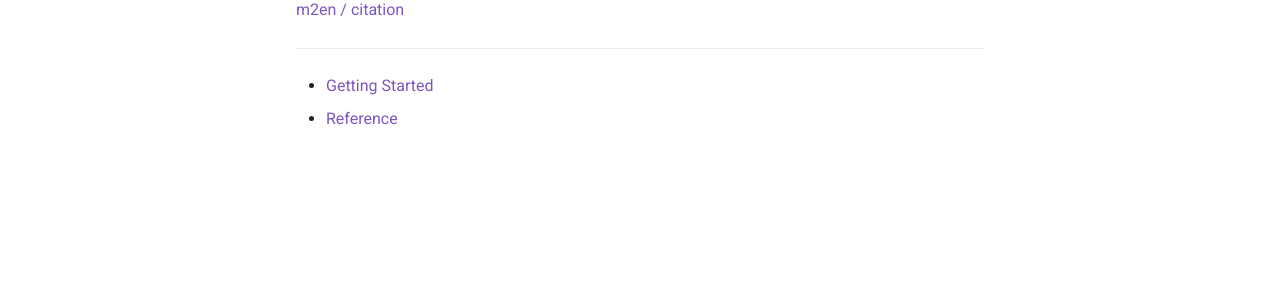
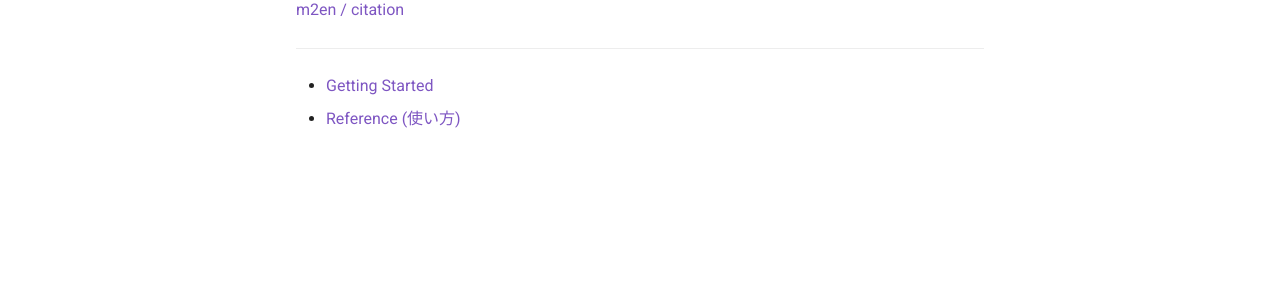
Before and after one commit to citation-dev/citation-docs, an MkDocs documentation site: the page built from docs/index.md, in a window 1280 px wide. Shown: the part 272-572 px from the top of the page. Built offline with MkDocs 1.6.1 and Material for MkDocs 9.7.7, drawn with Linux system fonts in a browser that asks for light colours; comment, search, counter and statistics services are not loaded.

Commit message:
Update index.md

```diff
--- a/docs/index.md
+++ b/docs/index.md
@@ -7,4 +7,4 @@ citation の公式ドキュメント "citation docs" へようこそ！
 ----
 
 - [Getting Started](./getting-started.md)
-- [Reference](./reference/index.md)
+- [Reference (使い方)](./reference/index.md)
```
